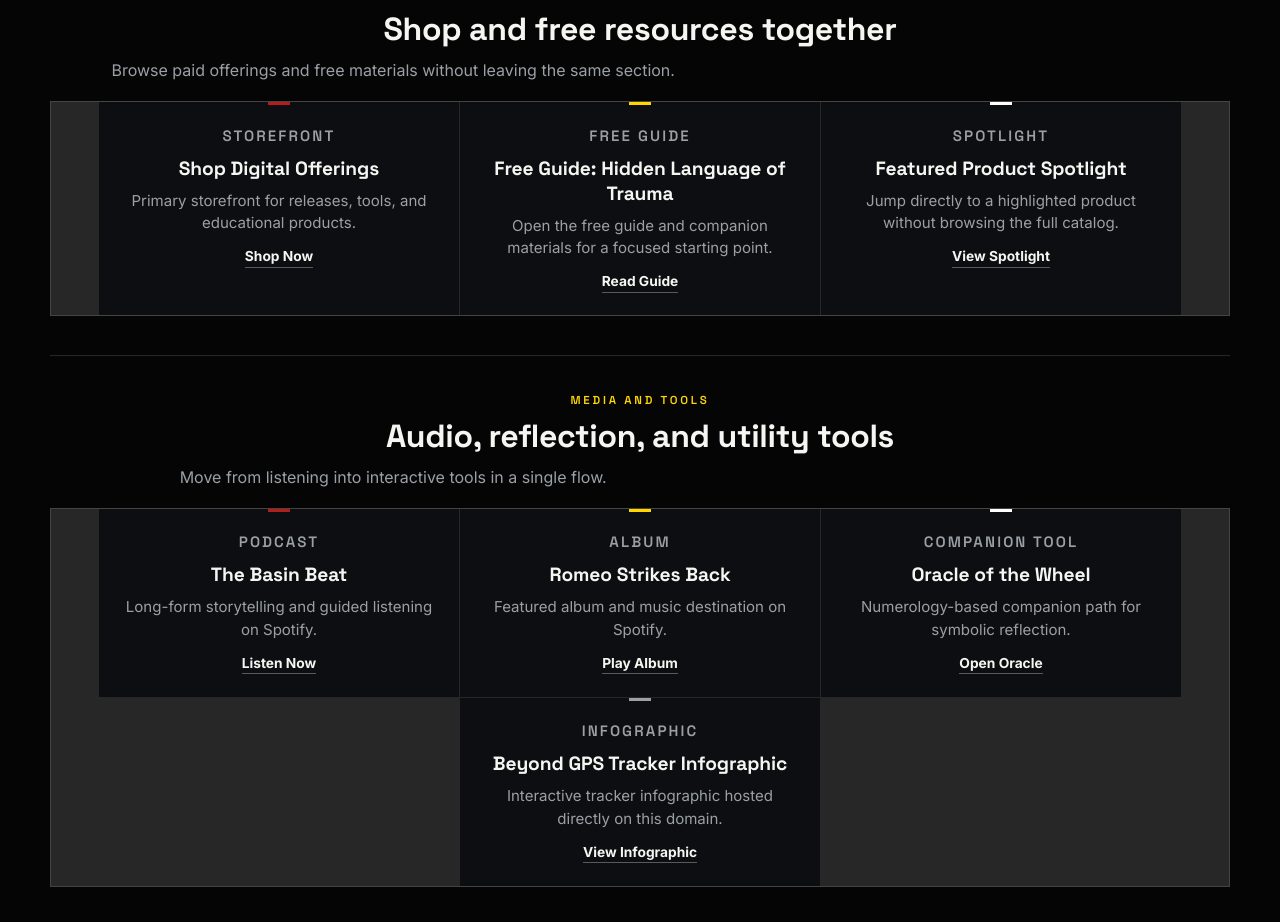
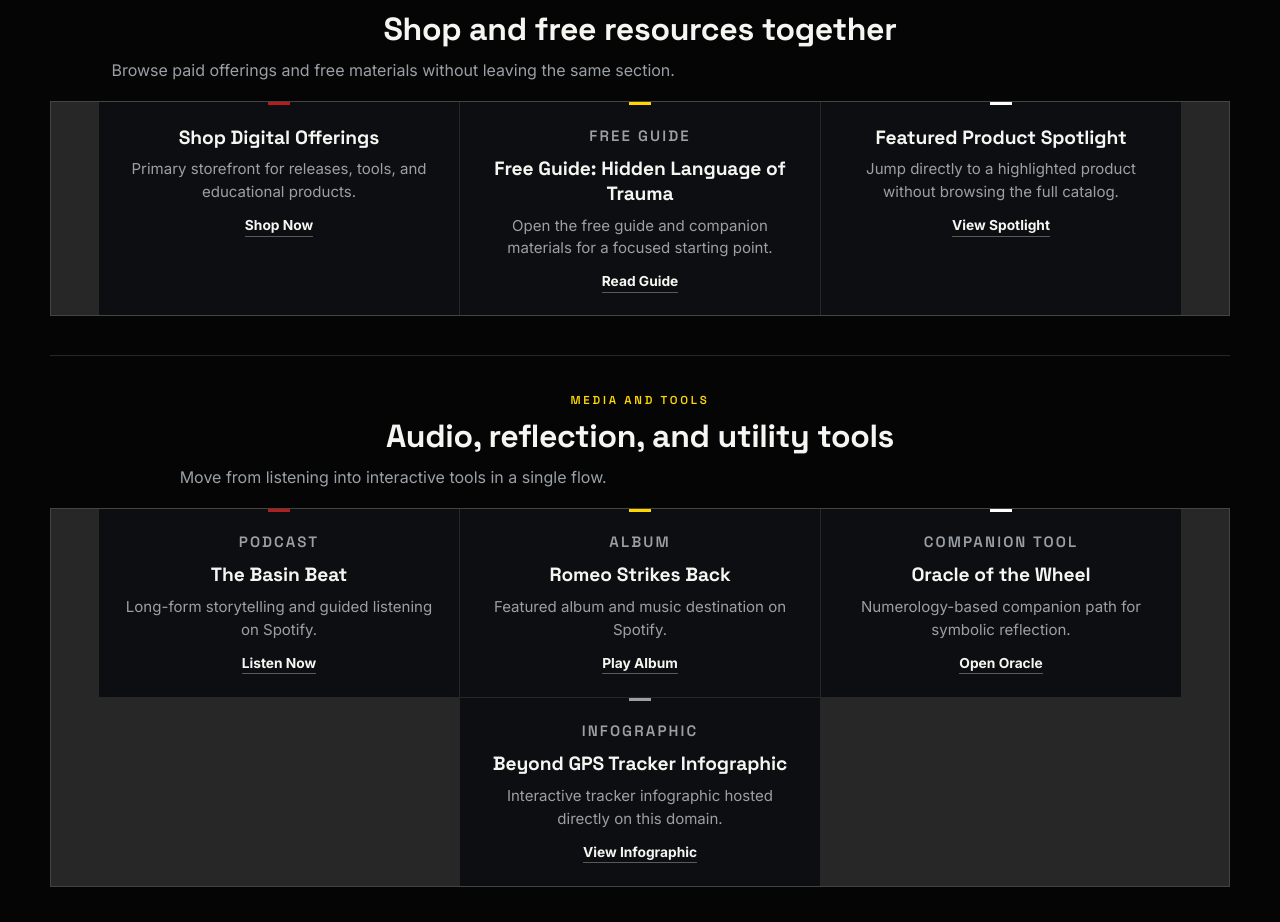
Before and after one commit to aaroncrume-techandtonic/tech-and-tonic-portfolio, a React (Vite) app: page / in a window 1280 px wide. Shown: the part 2060-2982 px from the top of the page. Built offline with nearby package versions, Linux system fonts and the light colour scheme.

Commit message:
Repoint Shop Digital Offerings and Featured Product Spotlight to new Shopify stores

```diff
--- a/src/main.tsx
+++ b/src/main.tsx
@@ -5,7 +5,7 @@ type LinkCard = {
   title: string;
   detail: string;
   href: string;
-  label: string;
+  label?: string;
   cta?: string;
   tags?: string[];
 };
@@ -92,8 +92,7 @@ const groupedLinks: LinkGroup[] = [
       {
         title: 'Shop Digital Offerings',
         detail: 'Primary storefront for releases, tools, and educational products.',
-        href: 'https://techandtonic.store/',
-        label: 'Storefront',
+        href: 'https://techandtonicshop.myshopify.com/',
       },
       {
         title: 'Free Guide: Hidden Language of Trauma',
@@ -104,8 +103,7 @@ const groupedLinks: LinkGroup[] = [
       {
         title: 'Featured Product Spotlight',
         detail: 'Jump directly to a highlighted product without browsing the full catalog.',
-        href: 'https://techandtonic.store/shop/4440aedc-a40d-45f1-824c-4ca4fe42a3b6',
-        label: 'Spotlight',
+        href: 'https://asymptomaticallyravishing.myshopify.com',
       },
     ],
   },
@@ -163,14 +161,14 @@ const getCtaText = (item: LinkCard): string => {
   }
 
   const title = item.title.toLowerCase();
-  const label = item.label.toLowerCase();
+  const label = (item.label || '').toLowerCase();
 
   if (title.includes('directory')) return 'Explore Directory';
   if (title.includes('omni')) return 'Launch Experience';
   if (title.includes('library') || label.includes('library')) return 'Browse Library';
   if (title.includes('modoc')) return 'Explore Archive';
   if (title.includes('watershed')) return 'Open Story Map';
-  if (title.includes('store') || label.includes('store')) return 'Shop Now';
+  if (title.includes('shop') || title.includes('store') || label.includes('store')) return 'Shop Now';
   if (title.includes('spotlight')) return 'View Spotlight';
   if (title.includes('guide')) return 'Read Guide';
   if (title.includes('language')) return 'Practice Language';
@@ -266,7 +264,7 @@ function App() {
               <div className="card-grid card-grid-directory">
                 {links.map((item) => (
                   <article key={item.title} className="link-card">
-                    <p className="card-label">{item.label}</p>
+                    {item.label && <p className="card-label">{item.label}</p>}
                     <h3>{item.title}</h3>
                     <p>{item.detail}</p>
                     <a href={item.href} target="_blank" rel="noopener noreferrer">
```
